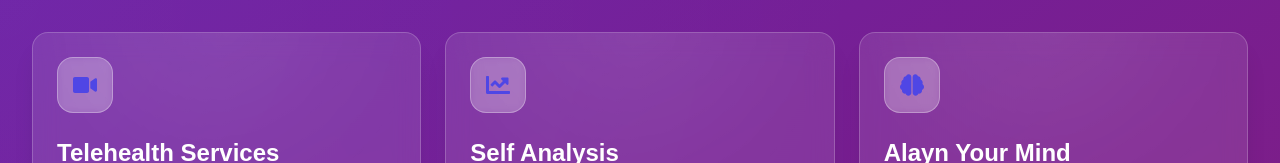
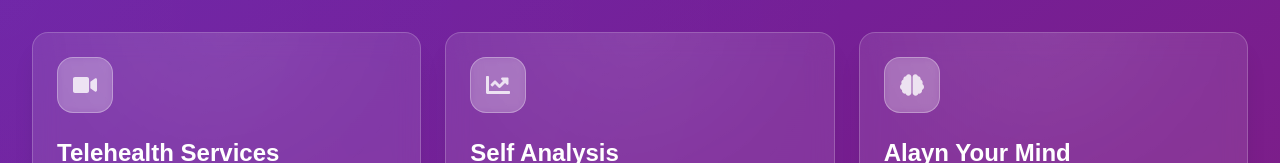
Before and after one commit to kitsunelynx/ProtoAlayn, a Next.js app: page / in a window 1280 px wide. Both pictures are taken after a click on the button "Get Started". Shown: the top 163 px of the page. Built offline with nearby package versions, Linux system fonts and the light colour scheme.

Commit message:
Theme Consistency improvements

```diff
--- a/app/components/features/SelfAnalysis.js
+++ b/app/components/features/SelfAnalysis.js
@@ -62,7 +62,7 @@ export default function SelfAnalysis() {
               <div
                 className={`max-w-[80%] p-4 rounded-2xl shadow-sm ${
                   message.isBot
-                    ? 'bg-white  text-black border border-gray-100'
+                    ? 'bg-white border border-gray-100'
                     : 'bg-blue-600 text-white'
                 }`}
               >
@@ -82,7 +82,7 @@ export default function SelfAnalysis() {
               value={input}
               onChange={(e) => setInput(e.target.value)}
               placeholder="Type your message..."
-              className="flex-1 p-3 rounded-xl text-black border border-gray-200 bg-white focus:outline-none focus:ring-2 focus:ring-blue-500 focus:border-transparent transition-all duration-200"
+              className="flex-1 p-3 rounded-xl border border-gray-200 bg-white focus:outline-none focus:ring-2 focus:ring-blue-500 focus:border-transparent transition-all duration-200"
             />
             <motion.button
               type="submit"
--- a/app/layout.js
+++ b/app/layout.js
@@ -12,8 +12,8 @@ const geistMono = Geist_Mono({
 });
 
 export const metadata = {
-  title: "Create Next App",
-  description: "Generated by create next app",
+  title: "Alayn",
+  description: "Copyright (C) Mulkanten Technologies",
 };
 
 export default function RootLayout({ children }) {
--- a/app/page.js
+++ b/app/page.js
@@ -26,21 +26,21 @@ function MainContent() {
       id: 'telehealth',
       title: "Telehealth Services",
       description: "Connect with licensed therapists through secure video sessions.",
-      icon: <FaVideo className="w-6 h-6 text-indigo-600 dark:text-indigo-400" />,
+      icon: <FaVideo className="w-6 h-6 text-white/80" />,
       delay: 0.2
     },
     {
       id: 'selfanalysis',
       title: "Self Analysis",
       description: "Track your mental well-being with AI-powered tools.",
-      icon: <FaChartLine className="w-6 h-6 text-indigo-600 dark:text-indigo-400" />,
+      icon: <FaChartLine className="w-6 h-6 text-white/80" />,
       delay: 0.4
     },
     {
       id: 'alaynmind',
       title: "Alayn Your Mind",
       description: "Discover curated resources for mental wellness.",
-      icon: <FaBrain className="w-6 h-6 text-indigo-600 dark:text-indigo-400" />,
+      icon: <FaBrain className="w-6 h-6 text-white/80" />,
       delay: 0.6
     }
   ];
```
